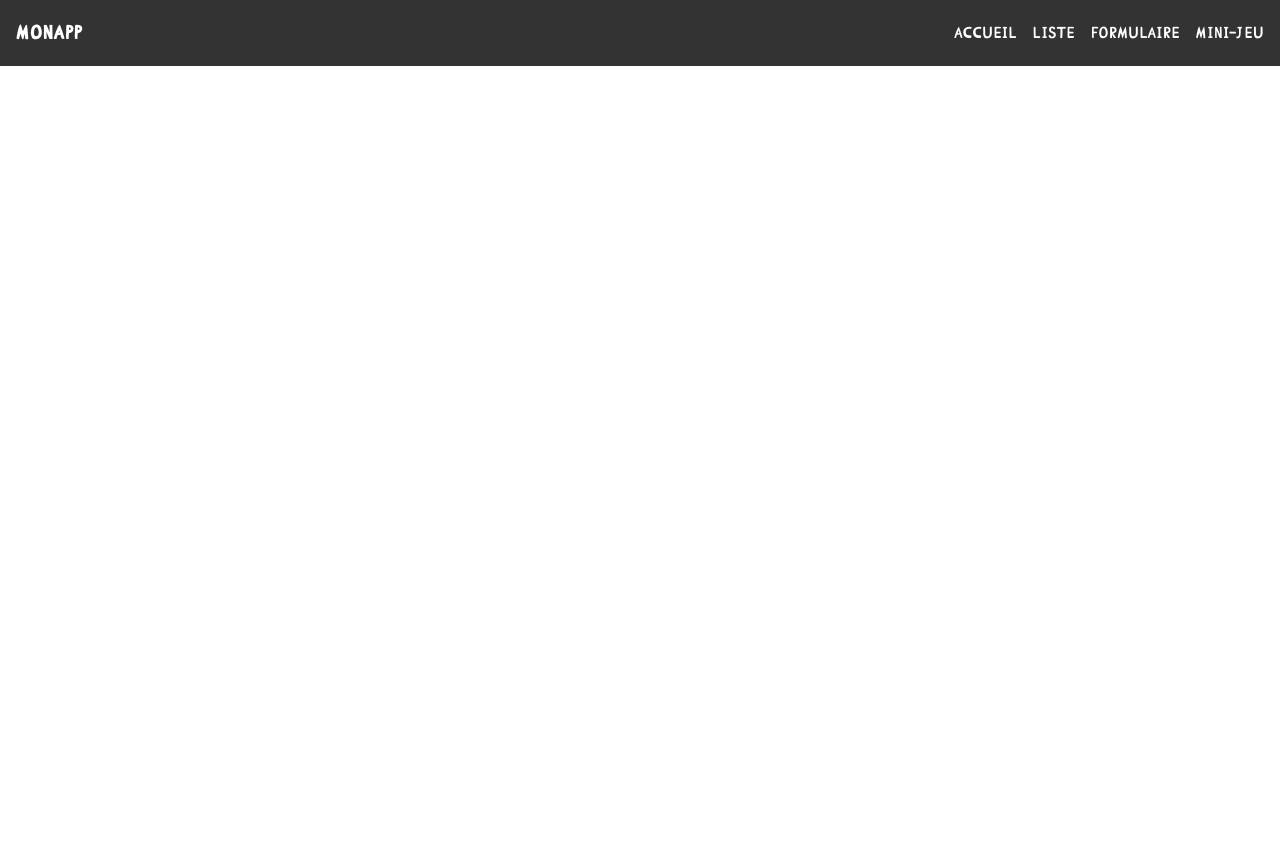
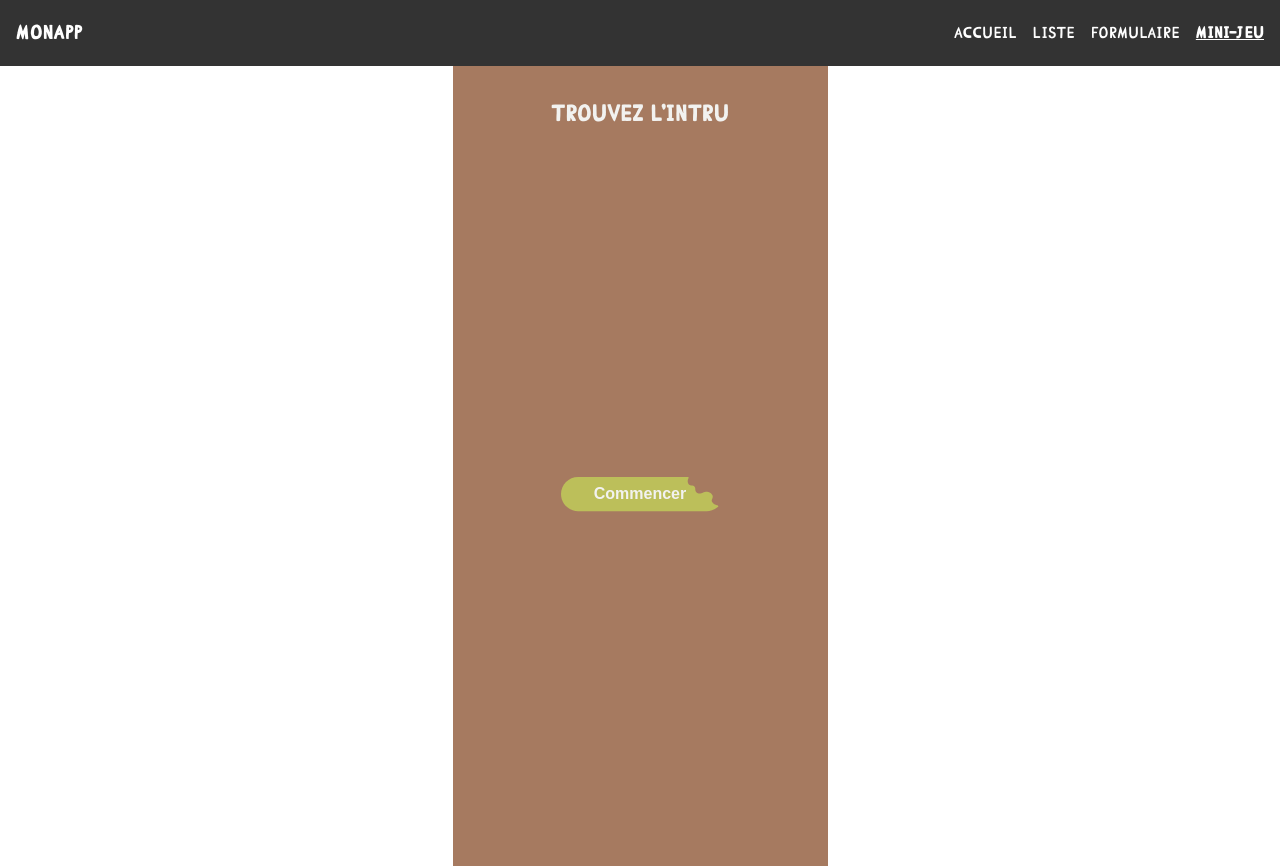
Before and after one commit to arnaud7012-spec/Cowbi, a Vue app: page /minijeu in a window 1280 px wide. Before the commit the page ends 800 px from the top, so only its background shows below. Built offline with nearby package versions, Linux system fonts and the light colour scheme; a web font is replaced by a local one.

Commit message:
Avancement_MiniJeu-02

```diff
--- a/src/MiniJeu.vue
+++ b/src/MiniJeu.vue
@@ -1,6 +1,17 @@
 <template>
   <section class="Jeu">
     <h1 class="MiniJeu">Trouvez l'intru</h1>
+
+    <!-- Si le jeu n'a pas commencé -->
+    <div v-if="!jeuEnCours" class="ecran-demarrage">
+      <Cta @click="commencer">Commencer</Cta>
+    </div>
+
+    <!-- Jeu actif -->
+    <div v-else>
+      <!-- Chrono -->
+      <p class="chrono">Temps restant : {{ secondes }}</p>
+      <p class="chances">Chances restantes : {{ chances }}</p>
 
       <div class="regle">
         <div
@@ -10,73 +21,136 @@
           :class="{ intrus: tache.etat === true, faux: tache.etat === false }"
           @click="verifier(index)"
         >
-        <img src="/img/tache-vache.svg" alt="tache de vache" />
-      ></div>
+          <img
+            :src="tacheVache"
+            :style="{ transform: tache.transform }"
+            alt="tache de vache"
+          />
+        </div>
       </div>
 
-    <Cta @click="rejouez">
-        Rejouez
-    </Cta>
+      <!-- Bouton Rejouer seulement à la fin -->
+    <div v-if="jeuTermine" class="rejouer">
+        <Cta @click="rejouer">Rejouez</Cta>
+    </div>
 
+    </div>
   </section>
 </template>
 
 <script setup>
-    import { ref } from 'vue'
+import { ref, onMounted, onBeforeUnmount } from 'vue'
 import Cta from '@/components/cta.vue'
-
+import tacheVache from '@/assets/tachevache.svg'
 
 const NB_TACHES = 20
-
 const taches = ref([])
 const intrusIndex = ref(null)
+const chances = ref(3)
+const jeuTermine = ref(false)
+const jeuEnCours = ref(false)
+
+const secondes = ref(30)
+let timer = null
 
 function genererJeu() {
   intrusIndex.value = Math.floor(Math.random() * NB_TACHES)
 
-    taches.value = Array.from({ length: NB_TACHES }, () => ({
-        etat: null
-    }))
+  taches.value = Array.from({ length: NB_TACHES }, (_, i) => {
+    const isIntrus = i === intrusIndex.value
+    return {
+      etat: null,
+      transform: isIntrus
+        ? `rotate(${Math.random()*360}deg) scale(${0.8 + Math.random()*0.4}) skew(${-15 + Math.random()*30}deg, ${-15 + Math.random()*30}deg)`
+        : 'none'
+    }
+  })
 }
 
 function verifier(index) {
+  if (jeuTermine.value) return
   if (taches.value[index].etat !== null) return
 
   if (index === intrusIndex.value) {
     taches.value[index].etat = true
+    finJeu()
   } else {
     taches.value[index].etat = false
+    chances.value--
+    if (chances.value <= 0) finJeu()
   }
 }
 
-    function rejouer() {
-    genererJeu()
+function finJeu() {
+  jeuTermine.value = true
+  clearInterval(timer)
 }
 
-    // random au chargement
+function commencer() {
+  clearInterval(timer) // Nettoyer l'ancien timer si présent
+  jeuEnCours.value = true
+  chances.value = 3
+  secondes.value = 30
+  jeuTermine.value = false
   genererJeu()
+
+  // lancer le chrono
+  timer = setInterval(() => {
+    if (!jeuTermine.value) {
+      secondes.value--
+      if (secondes.value <= 0) {
+        finJeu()
+      }
+    }
+  }, 1000)
+}
+
+function rejouer() {
+  clearInterval(timer) // Arrêter le timer avant de revenir à l'accueil
+  jeuEnCours.value = false
+  jeuTermine.value = false
+  chances.value = 3
+  secondes.value = 30
+}
+
+// Nettoyer le timer si on quitte la page
+onBeforeUnmount(() => {
+  clearInterval(timer)
+})
 </script>
 
 <style scoped>
 .Jeu {
-  width: 375px;
-  height: 812px;
+  width: 100%;
+  max-width: 375px;
+  height: 100vh;
+  margin: 0 auto;
   background-color: #A67A60;
   padding: 16px;
   box-sizing: border-box;
+  display: flex;
+  flex-direction: column;
 }
 
 .MiniJeu {
   text-align: center;
   color: #F2F2F0;
-  margin-bottom: 20px;
+  margin-bottom: 12px;
+  font-size: 1.4rem;
+}
+
+.chrono, .chances {
+  text-align: center;
+  color: #F2F2F0;
+  margin-bottom: 8px;
 }
 
 .regle {
   display: grid;
-  grid-template-columns: repeat(5, 1fr);
-  gap: 12px;
+  grid-template-columns: repeat(auto-fit, minmax(50px, 1fr));
+  gap: 8px;
   justify-items: center;
+  flex: 1;
 }
 
 .tache {
@@ -85,17 +159,18 @@
   background-color: #F2F2F0;
   border-radius: 50%;
   cursor: pointer;
-  transition: background-color 0.3s ease;
-   color: #F2F2F0;
   display: flex;
   align-items: center;
   justify-content: center;
-
+  transition: background-color 0.3s ease;
+  z-index: 1;
 }
 
 .tache img {
   width: 30px;
   height: 30px;
+  pointer-events: none;
+  transition: transform 0.3s ease;
 }
 
 .tache.intrus {
@@ -107,13 +182,18 @@
 }
 
 .rejouer {
-  margin-top: 24px;
-  width: 100%;
-  padding: 12px;
-  border: none;
-  border-radius: 8px;
-  background-color: #F2F2F0;
-  font-weight: bold;
-  cursor: pointer;
+  display: flex;
+  justify-content: center; /* centre horizontalement */
+  align-items: flex-start; /* haut du conteneur, laisse un espace */
+  margin-top: 24px;        /* espace au-dessus */
+  flex-shrink: 0;
 }
+
+.ecran-demarrage {
+  display: flex;
+  justify-content: center;
+  align-items: center;
+  flex: 1;
+}
+
 </style>
--- a/src/router/index.js
+++ b/src/router/index.js
@@ -36,7 +36,7 @@ const router = createRouter({
       component: Formulaire
     },
     {
-      path: '/mini-jeu',
+      path: '/minijeu',
       name: 'MiniJeu',
       component: MiniJeu
     }
```
Also changed, not shown: src/assets/tachevache.svg (renamed from public/img/tache-vache.svg). Lines whose indentation alone changed are shown as unchanged.
